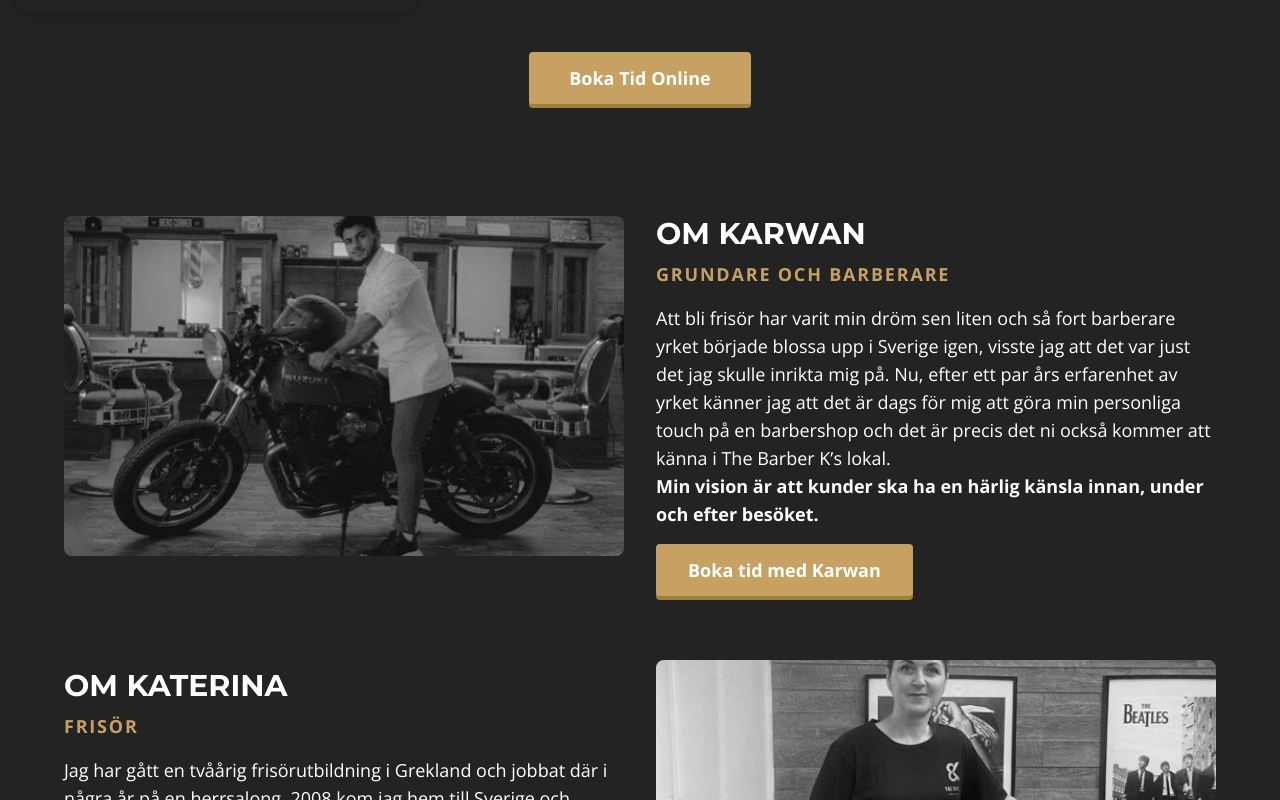
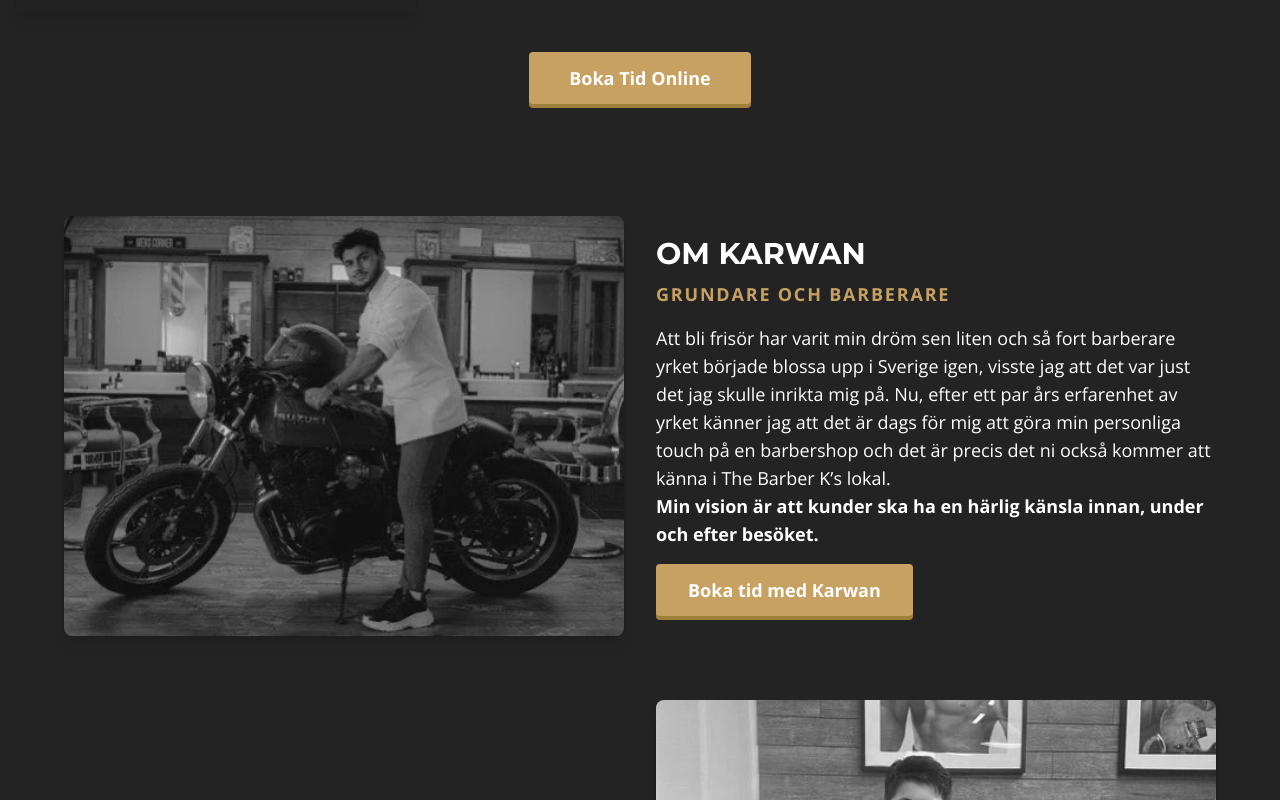
Before and after one commit to ktmoab/barberk, a Next.js app: page / in a window 1280 px wide. Shown: the part 2000-2800 px from the top of the page. Built offline with nearby package versions, Linux system fonts and the light colour scheme.

Commit message:
updated hero and about oss images

```diff
--- a/src/app/page.tsx
+++ b/src/app/page.tsx
@@ -96,7 +96,7 @@ export default function Home() {
             src="/images/thebarberk-hero.jpg"
             alt="Hero"
             fill
-            className="object-contain object-cover "
+            className="object-contain object-cover object-top "
             priority
           />
           <div className="absolute inset-0 bg-black/40" />
@@ -251,7 +251,7 @@ export default function Home() {
         <div className="max-w-6xl w-full grid grid-cols-1 md:grid-cols-2 gap-8 mb-16">
           <div>
             {/* image in fixed container so height is predictable on mobile */}
-            <div className="relative rounded-lg overflow-hidden w-full h-[240px] md:h-[340px]">
+            <div className="relative w-full max-w-[740px] aspect-[4/3] rounded-lg overflow-hidden shadow-lg">
               <Image
                 src="/images/karwan-bw.jpeg"
                 alt="Karwan"
@@ -303,7 +303,7 @@ export default function Home() {
           </div>
 
           <div className="order-1 md:order-2">
-            <div className="relative rounded-lg overflow-hidden w-full h-[240px] md:h-[340px]">
+            <div className="relative w-full max-w-[740px] aspect-[3/3] rounded-lg overflow-hidden shadow-lg">
               <Image
                 src="/images/katerina-bw.jpeg"
                 alt="Katerina"
@@ -317,7 +317,7 @@ export default function Home() {
         {/* OM OSS */}
         <div className="max-w-6xl w-full grid grid-cols-1 md:grid-cols-2 gap-8 mb-16">
           <div>
-            <div className="relative rounded-lg overflow-hidden w-full h-[240px] md:h-[340px]">
+            <div className="relative w-full max-w-[740px] aspect-[3/3] rounded-lg overflow-hidden shadow-lg">
               <Image
                 src="/images/about-color.jpeg"
                 alt="Om oss"
```
